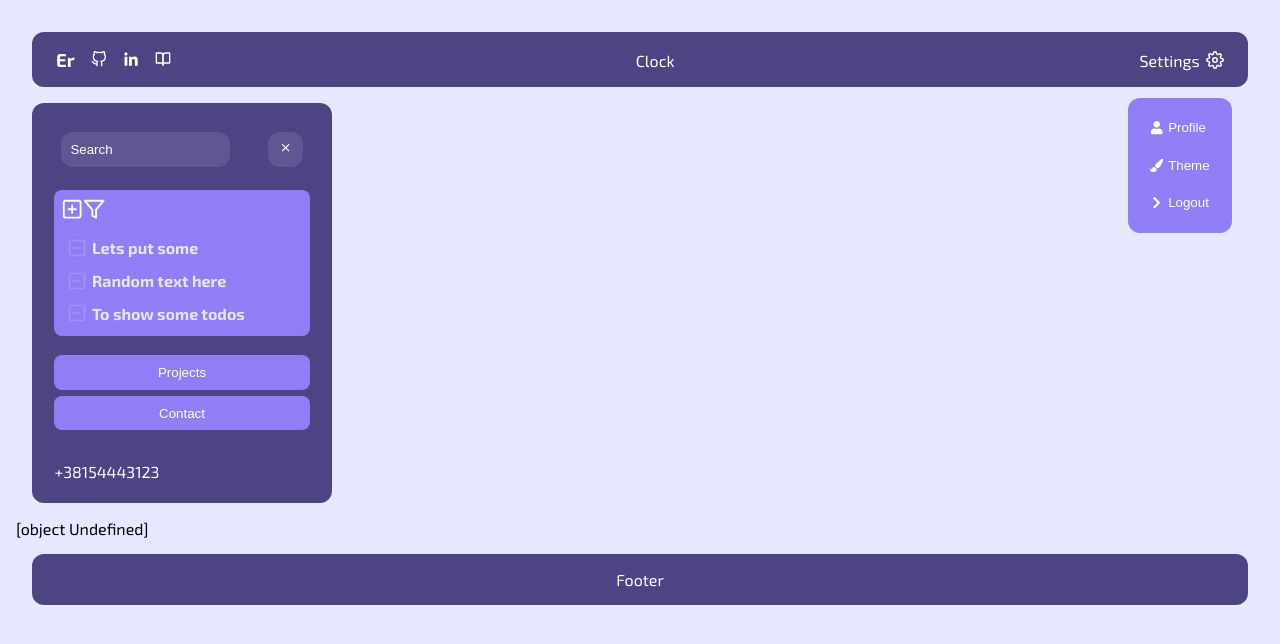
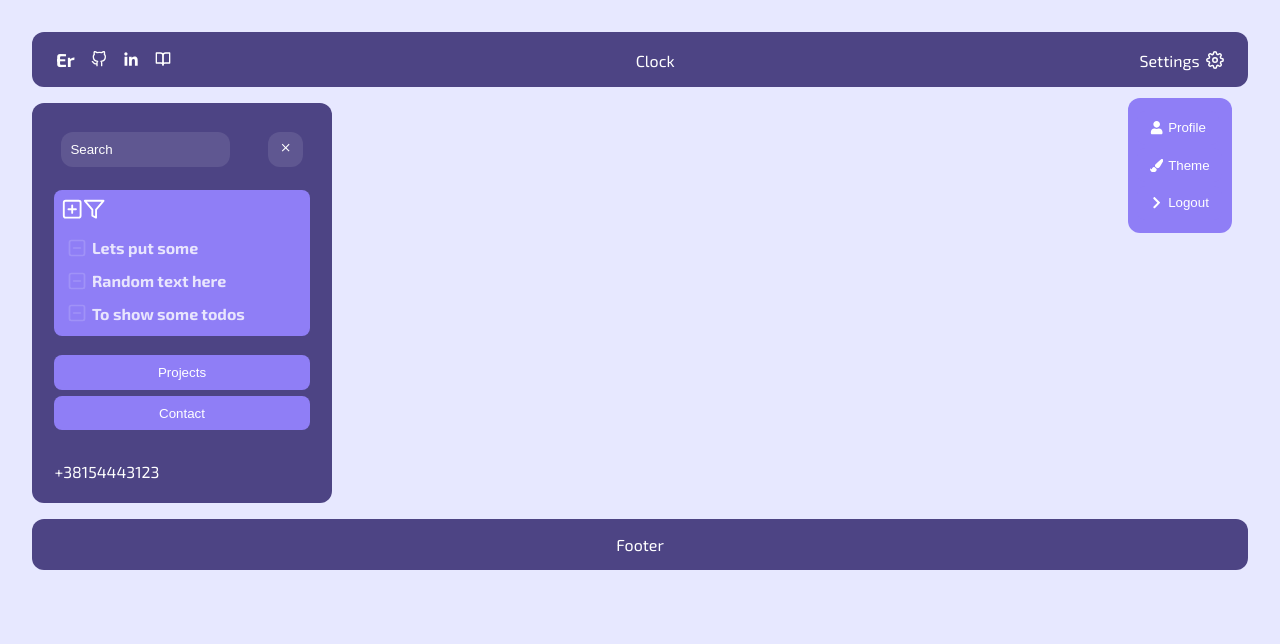
Before and after one commit to erazmozen/hub, a React (Create React App) app: page / in a window 1280 px wide. Shown: the top 644 px of the page. Built offline with nearby package versions, Linux system fonts and the light colour scheme.

Commit message:
Remove test

```diff
--- a/src/App.js
+++ b/src/App.js
@@ -14,7 +14,6 @@ function App() {
     <div className="main">
       <Header icons={icons} />
       <Sidebar icons={icons} setSidebarToggle={setSidebarToggle} />
-      {toString(sidebarToggle)}
       <Footer />
     </div>
   );
```
